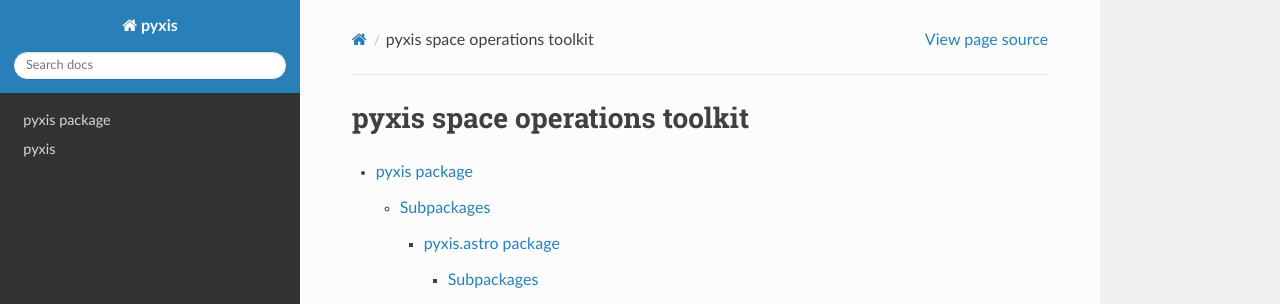
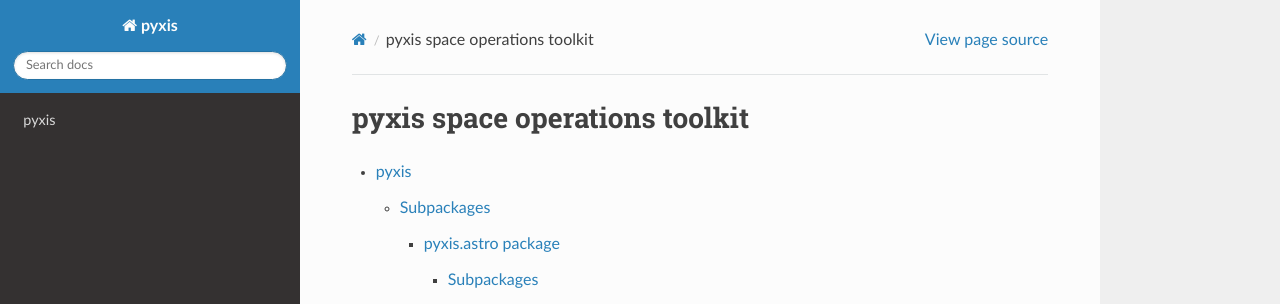
Before and after one commit to brandon-sexton/pysmad, a Sphinx documentation site: the page built from docs/source/index.rst, in a window 1280 px wide and 1400 px high. Shown: the top 304 px of the window. Built offline with Sphinx 7.4.7 and the Read the Docs theme 2.0.0, drawn with Linux system fonts in a browser that asks for light colours; some of the changed text lies outside the part shown.

Commit message:
removed modules file

```diff
--- a/docs/source/index.rst
+++ b/docs/source/index.rst
@@ -9,4 +9,3 @@ pyxis space operations toolkit
 .. toctree::
 
     pyxis
-    modules
--- a/docs/source/modules.rst
+++ /dev/null
@@ -1,7 +0,0 @@
-pyxis
-=====
-
-.. toctree::
-   :maxdepth: 4
-
-   pyxis
--- a/docs/source/pyxis.rst
+++ b/docs/source/pyxis.rst
@@ -1,4 +1,4 @@
-pyxis package
+pyxis
 =============
 
 Subpackages
```
